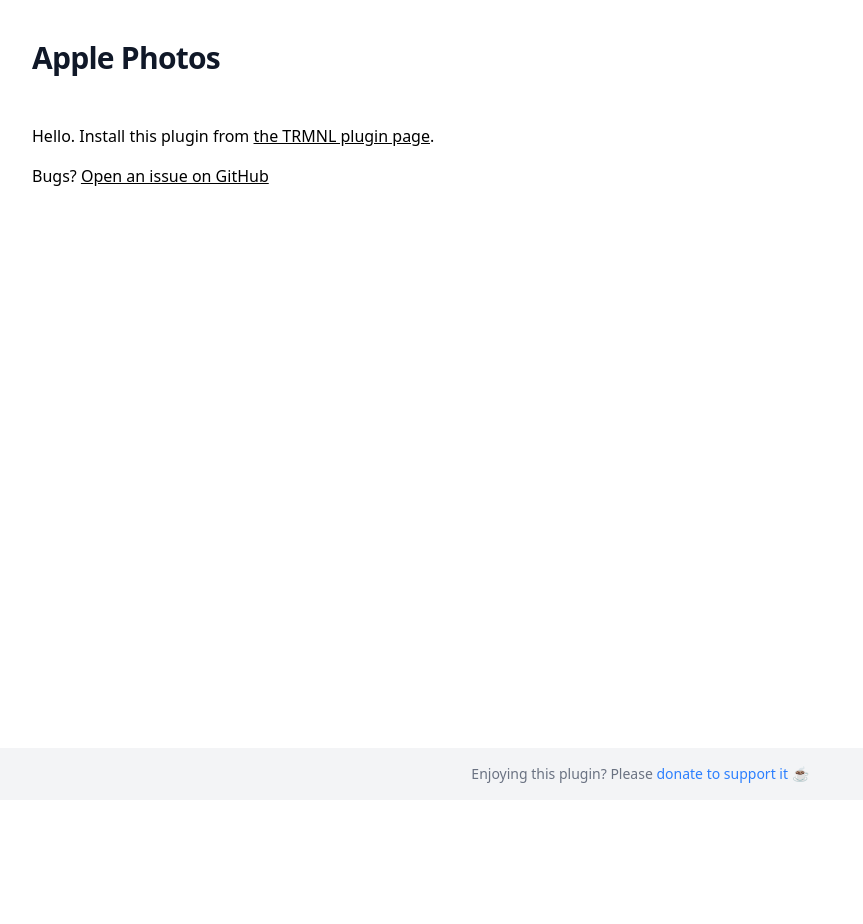
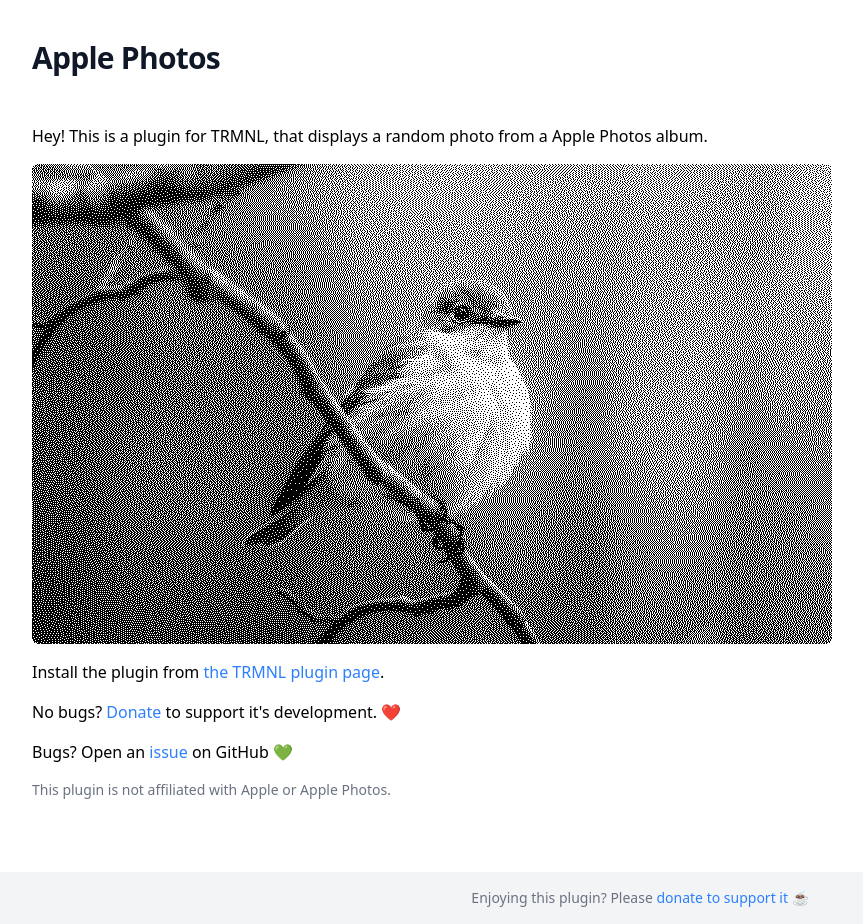
Before and after one commit to zegl/trmnl-apple-photos, a Next.js app: page / in a window 1280 px wide. Shown: the whole page, without its empty margins (0-863 px from the left). Before the commit the page ends 800 px from the top, so only its background shows below. Built offline with nearby package versions, Linux system fonts and the light colour scheme.

Commit message:
Add example image to landing page

```diff
--- a/src/app/(web)/page.tsx
+++ b/src/app/(web)/page.tsx
@@ -1,4 +1,5 @@
 import type { Metadata } from 'next';
+import exampleImage from './example.png';
 
 export const metadata: Metadata = {
   title: 'Apple Photos',
@@ -8,26 +9,54 @@
 export default function Home() {
   return (
     <div className="flex flex-col gap-4">
-      <div>
-        Hello. Install this plugin from{' '}
+      <p>
+        Hey! This is a plugin for TRMNL, that displays a random photo from a
+        Apple Photos album.
+      </p>
+
+      <img
+        src={exampleImage.src}
+        height={exampleImage.height}
+        width={exampleImage.width}
+        alt="Picture of a bird, as shown using the Apple Photos plugin on a TRMNL device"
+      />
+
+      <p>
+        Install the plugin from{' '}
         <a
-          style={{ textDecoration: 'underline' }}
+          className="text-blue-500"
           href="https://usetrmnl.com/plugin_settings/new?keyname=apple_photos"
         >
           the TRMNL plugin page
         </a>
         .
-      </div>
+      </p>
 
-      <div>
-        Bugs?{' '}
+      <p>
+        No bugs?{' '}
         <a
-          style={{ textDecoration: 'underline' }}
+          className="text-blue-500"
+          href="https://buy.polar.sh/polar_cl_I7pc5Mh2nCfQk3cyLow5mxm6qg0ncpb3Ru8bu0qRKzy"
+        >
+          Donate
+        </a>{' '}
+        to support it's development. ❤️
+      </p>
+
+      <p>
+        Bugs? Open an{' '}
+        <a
+          className="text-blue-500"
           href="https://github.com/zegl/trmnl-apple-photos"
         >
-          Open an issue on GitHub
-        </a>
-      </div>
+          issue
+        </a>{' '}
+        on GitHub 💚
+      </p>
+
+      <p className="text-sm text-gray-500">
+        This plugin is not affiliated with Apple or Apple Photos.
+      </p>
     </div>
   );
 }
--- a/src/app/layout.tsx
+++ b/src/app/layout.tsx
@@ -5,7 +5,7 @@
 }>) {
   return (
     <html lang="en">
-      <body className="environment trmnl">{children}</body>
+      <body>{children}</body>
     </html>
   );
 }
```
Also changed, not shown: src/app/(web)/example.png (added).
